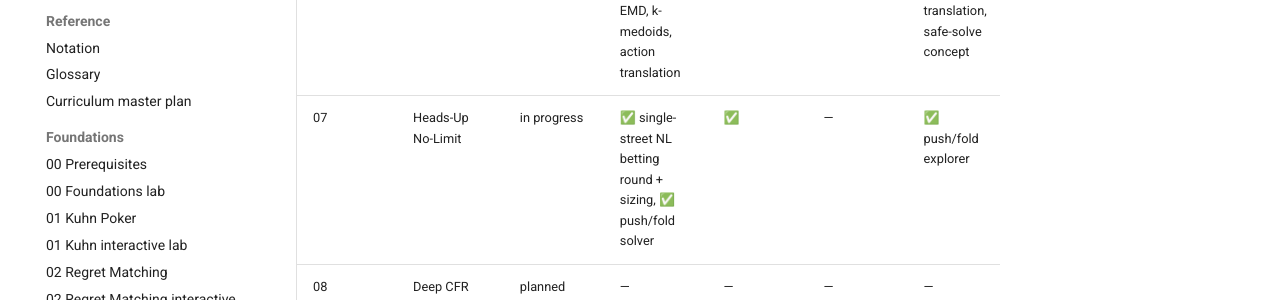
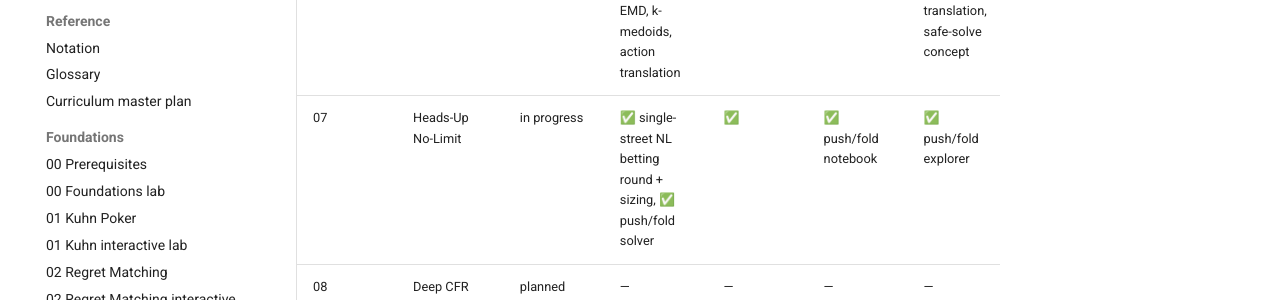
Before and after one commit to heisenberg5869/pokerbots.github.io, an MkDocs documentation site: the page built from docs/roadmap.md, in a window 1280 px wide and 900 px high, scrolled down 1097 px. Shown: the part 150-450 px from the top of the window. Built offline with MkDocs 1.6.1 and Material for MkDocs 9.7.7, drawn with Linux system fonts in a browser that asks for light colours; comment, search, counter and statistics services are not loaded.

Commit message:
Mark Module 07 notebook complete in roadmap

```diff
--- a/docs/roadmap.md
+++ b/docs/roadmap.md
@@ -11,7 +11,7 @@ Status values: **planned → outline → in progress → draft → reviewed →
 | 04 | Expanded Leduc + MCCFR | in progress | ✅ chance / external MCCFR, sampled estimators, 5-/7-card evaluator | ✅ | ✅ executed notebook | ✅ sampling, variance, scale, bluff labs; river P0 pending |
 | 05 | Limit Hold'em | in progress | ✅ evaluator, range equity, betting-round mechanics | ✅ | ✅ notebook | ✅ six P0 lab concepts; solver data and full game pending |
 | 06 | Abstraction & Endgame | in progress | ✅ histogram EMD, k-medoids, action translation | ✅ | ✅ notebook | ✅ synthetic abstraction, translation, safe-solve concept |
-| 07 | Heads-Up No-Limit | in progress | ✅ single-street NL betting round + sizing, ✅ push/fold solver | ✅ | — | ✅ push/fold explorer |
+| 07 | Heads-Up No-Limit | in progress | ✅ single-street NL betting round + sizing, ✅ push/fold solver | ✅ | ✅ push/fold notebook | ✅ push/fold explorer |
 | 08 | Deep CFR | planned | — | — | — | — |
 | 09 | Value Nets & Search | planned | — | — | — | — |
 | 10 | Pot-Limit Omaha | planned | — | — | — | — |
```
